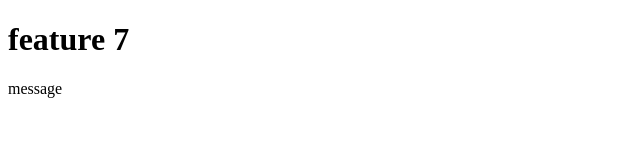
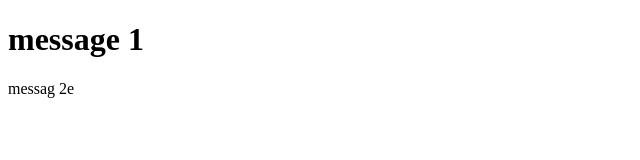
Before and after one commit to shobharani22/gitSample2, a plain HTML site: page index.html in a window 1280 px wide. Shown: the full height of the page, 0-640 px from the left. Drawn offline with Linux system fonts and the light colour scheme.

Commit message:
modified index.html

```diff
--- a/index.html
+++ b/index.html
@@ -7,7 +7,7 @@
     <title>Document</title>
 </head>
 <body>
-    <h1>feature 7</h1>
-    <p>message</p>
+    <h1>message 1</h1>
+    <p>messag 2e</p>
 </body>
 </html>
```
